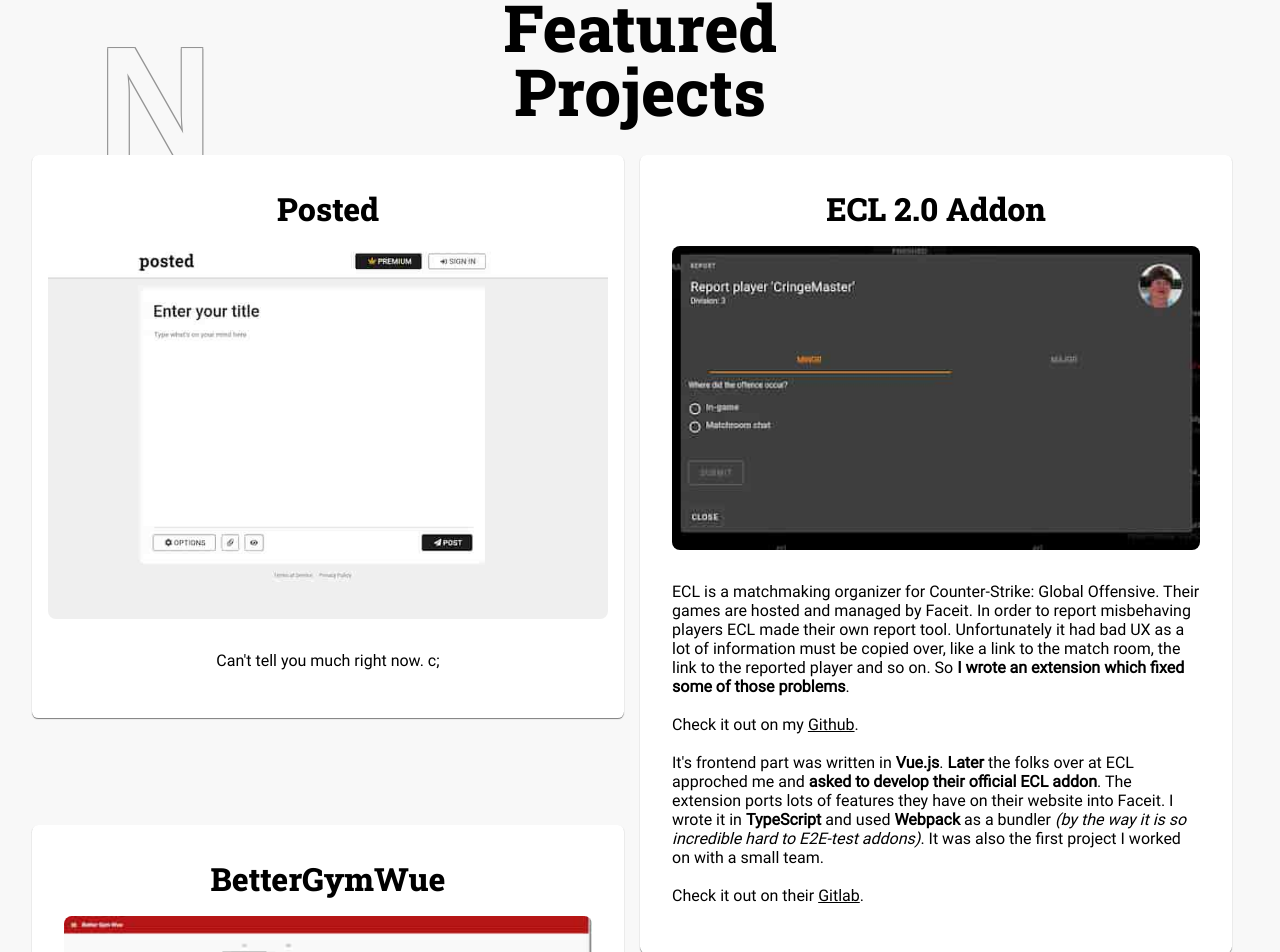
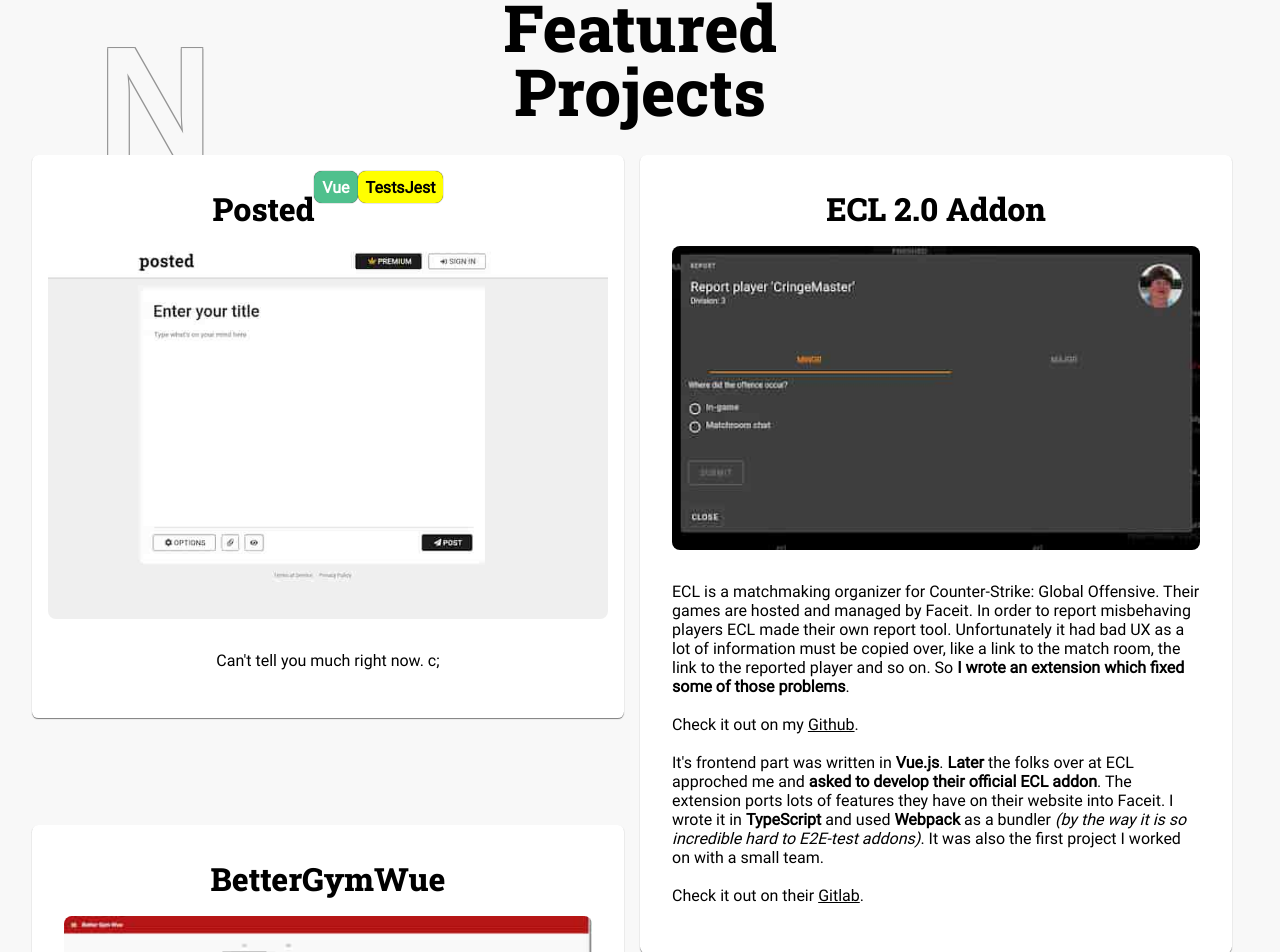
Before and after one commit to FoseFx/Homepage2020, a Vue app: page / in a window 1280 px wide. Shown: the part 1457-2409 px from the top of the page. Built offline with nearby package versions, Linux system fonts and the light colour scheme.

Commit message:
Badge or some shit idk

```diff
--- /dev/null
+++ b/src/components/Badge.vue
@@ -0,0 +1,34 @@
+<template>
+  <a
+    :href="href"
+    :style="{ 'background-color': color, color: white ? 'white' : 'black' }"
+  >
+    <div v-if="title" class="title">{{ title }}</div>
+    <slot />
+  </a>
+</template>
+
+<script lang="ts">
+import { Component, Vue, Prop } from "vue-property-decorator";
+
+@Component
+export default class Badge extends Vue {
+  @Prop({ type: String, required: true }) color!: string;
+  @Prop({ type: Boolean, default: false }) white!: boolean;
+  @Prop({ type: String, required: true }) href!: string;
+  @Prop({ type: String, required: false }) title!: string;
+}
+</script>
+
+<style lang="scss" scoped>
+a {
+  display: flex;
+  font-weight: 800;
+  border-radius: 0.5rem;
+  justify-content: center;
+  align-items: center;
+  padding: 0 0.5rem;
+  height: 2rem;
+  box-shadow: 0 0 1px 0 black;
+}
+</style>
--- a/src/components/Projects.vue
+++ b/src/components/Projects.vue
@@ -5,6 +5,8 @@
     <div id="projects-wrapper">
       <Card id="posted">
         <h2>Posted</h2>
+        <Badge color="#4FC08D" white>Vue</Badge>
+        <Badge color="yellow" title="Tests">Jest</Badge>
         <img src="posted.jpg" alt="screenshot of posted" />
         <p>
           Can't tell you much right now. c;
@@ -187,10 +189,12 @@
 <script lang="ts">
 import { Component, Vue } from "vue-property-decorator";
 import Card from "./Card.vue";
+import Badge from "./Badge.vue";
 
 @Component({
   components: {
-    Card
+    Card,
+    Badge
   }
 })
 export default class Projects extends Vue {}
```
